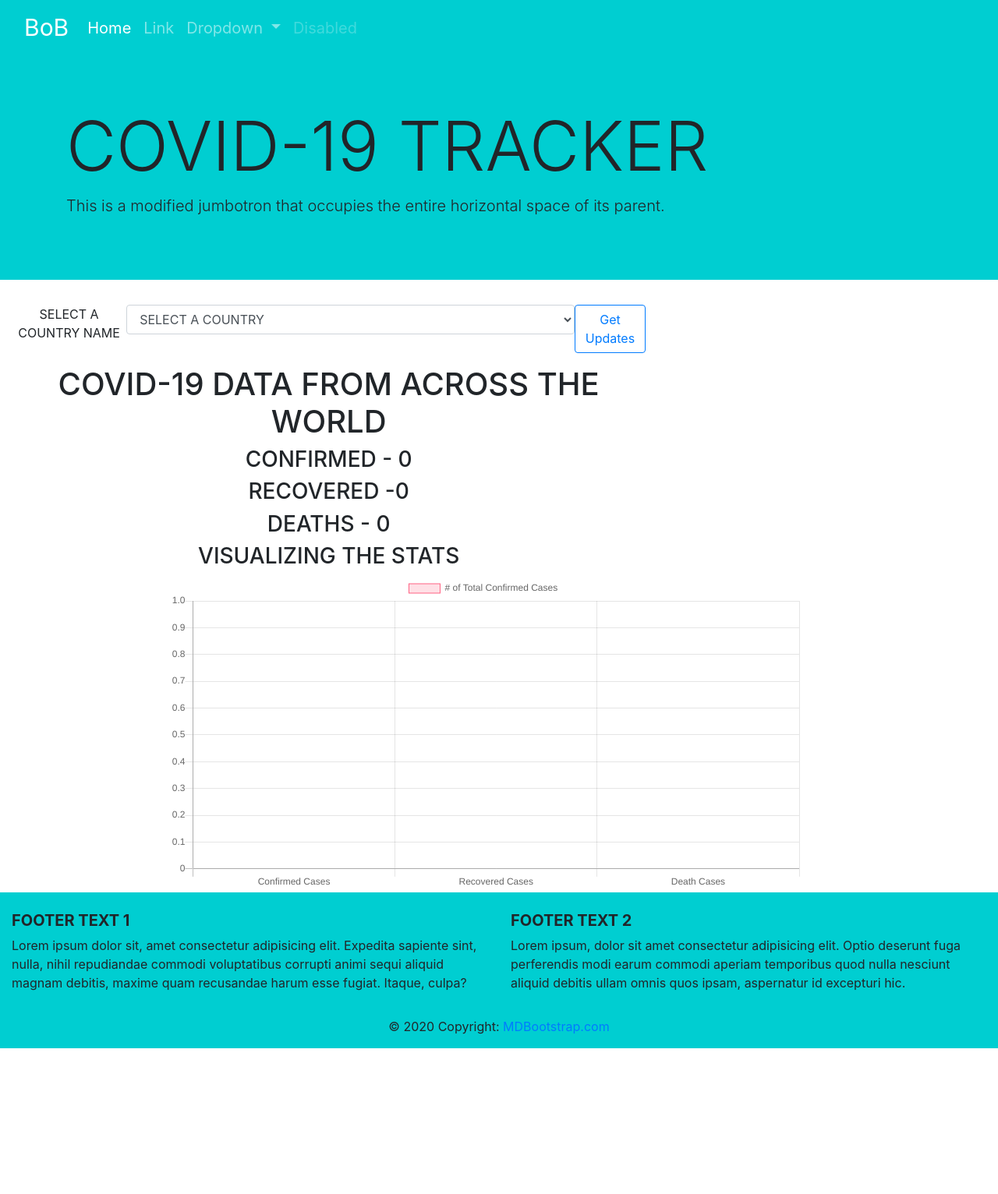
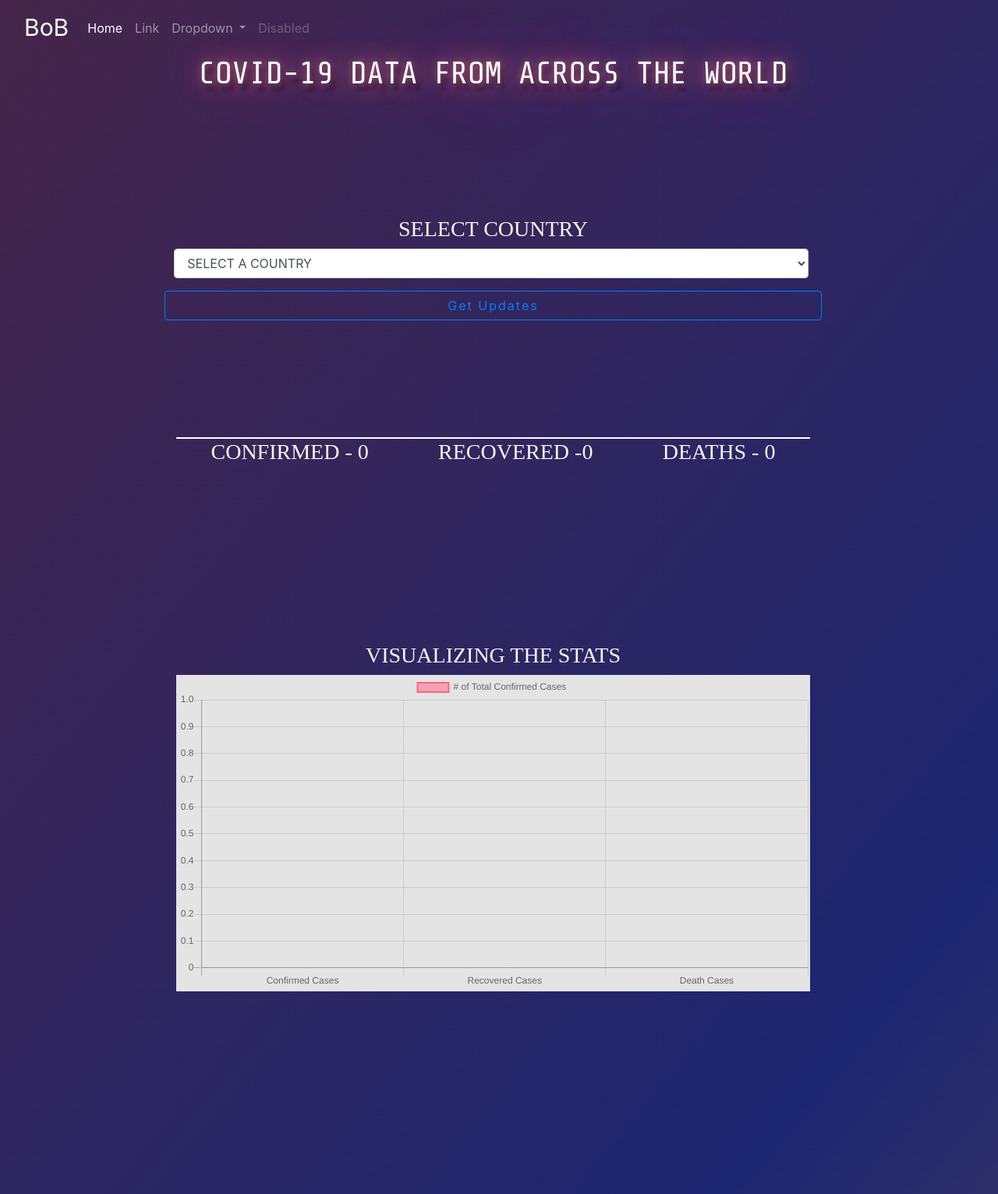
Before and after one commit to zaryab2000/trAck_COVID19_LiVe_dAta, a Django app: page /country_data/ in a window 1280 px wide. Shown: the whole page at 78% size. Before the commit the page ends 1345 px from the top, so only its background shows below. Run offline with Django 3.2, Linux system fonts and the light colour scheme; some libraries are stand-ins or nearby versions.

Commit message:
added frontend styling

```diff
--- a/trackerApp/static/trackerApp/main.css
+++ b/trackerApp/static/trackerApp/main.css
@@ -0,0 +1,225 @@
+@import url('https://fonts.googleapis.com/css2?family=Bungee&display=swap');
+@import url(https://fonts.googleapis.com/css?family=Share+Tech+Mono);
+body {
+	background: linear-gradient(-50deg, #F09819, #1D2671, #6b2525, #3b4371);
+	background-size: 500% 500%;
+  animation: gradient 30s ease infinite;
+
+}
+
+@keyframes gradient {
+	0% {
+		background-position: 0% 50%;
+	}
+	50% {
+		background-position: 100% 50%;
+	}
+	100% {
+		background-position: 0% 50%;
+	}
+}
+
+.container{
+    padding:230px 0px 180px 0px;
+    padding-left: 100px;
+    padding-right: 100px;
+}
+.containe{
+  padding:140px 0px 180px 0px;
+  padding-left: 100px;
+  padding-right: 100px;
+}
+.con{
+  padding:50px 0px 50px 0px;
+}
+.contain{
+  padding:150px 0px 80px 0px;
+}
+h1{
+  font-family: 'Share Tech Mono', monospace;
+  color:white;
+  font: normal 200px/ 100px 'Nixie One', Helvetica, Arial;
+color: #EEDDE0;
+text-shadow: 0 0 30px #EC637B,
+  0 0 10px rgba(230, 161, 173, 0.41),
+  0 0 100px #E6A1AD,
+  0 0 500px #F36780,
+  5px 9px 5px rgba(0, 0, 0, 0.5);
+
+}
+h2{
+    font-family: 'Share Tech Mono', monospace;
+    color:white;
+    font: normal 200px/ 100px 'Nixie One', Helvetica, Arial;
+	color: #EEDDE0;
+	text-shadow: 0 0 30px #EC637B,
+		0 0 10px rgba(230, 161, 173, 0.41),
+		0 0 100px #E6A1AD,
+		0 0 500px #F36780,
+		5px 9px 5px rgba(0, 0, 0, 0.5);
+
+
+
+}
+
+p{
+    font-family: 'Montserrat', sans-serif;
+    color:white;
+
+}
+
+.card{
+  display: block;
+  max-width: 100%;
+  background-color: rgb(104, 101, 101);
+  backface-visibility: hidden;
+  -webkit-backface-visibility: hidden;
+}
+.card:hover{
+  background-color: whitesmoke;
+  transform: scale(1.3, 1.3);
+
+}
+
+
+.block {
+  position: relative;
+  height: 100vh;
+}
+h1{ margin-bottom: 5vw;
+font-size: 10vw;
+line-height: 1.2em;
+}
+
+h1{
+  font-family: 'Share Tech Mono', monospace;
+  color:white;
+}
+
+a.tag {
+float:left;
+  display: block;
+  padding: 0.3em 0.8em;
+  margin: 0.1em;
+  text-transform: uppercase;
+  background-image: -webkit-linear-gradient(right, rgb(3, 15, 182), rgb(93, 105, 146));
+  border-radius: 2em;
+  transition: transform 0.3s;
+  transition-timing-function: ease-in;
+
+}
+a.tag:hover {
+  transform: scale(1.2);
+  background: linear-gradient(to right, #ff8a00, #da1b60);
+  -webkit-background-clip: text;
+  -webkit-text-fill-color: transparent;
+}
+a.tag1 {
+  float:left;
+    display: block;
+    padding: 0.3em 0.8em;
+    margin: 0.1em;
+    text-transform: uppercase;
+    background-image: -webkit-linear-gradient(right, rgb(3, 182, 42), rgb(41, 119, 113));
+    border-radius: 2em;
+    transition: transform 0.3s;
+    transition-timing-function: ease-in;
+
+  }
+  a.tag1:hover {
+    transform: scale(1.2);
+    background: linear-gradient(to right, #ff8a00, #da1b60);
+    -webkit-background-clip: text;
+    -webkit-text-fill-color: transparent;
+  }
+  a.tag2 {
+    float:left;
+      display: block;
+      padding: 0.3em 0.8em;
+      margin: 0.1em;
+      text-transform: uppercase;
+      background-image: -webkit-linear-gradient(right, rgb(184, 0, 0), rgb(105, 65, 37));
+      border-radius: 2em;
+      transition: transform 0.3s;
+      transition-timing-function: ease-in;
+
+    }
+    a.tag2:hover {
+      transform: scale(1.2);
+      background: linear-gradient(to right, #ff8a00, #da1b60);
+      -webkit-background-clip: text;
+      -webkit-text-fill-color: transparent;
+    }
+.box{
+  padding: 0.3em 0.8em;
+}
+.line{
+   position: relative;
+width: 100%;
+border: 1px solid #FFFFFF;
+}
+h3{
+  font-family: 'Cormorant Garamond', serif;;
+  color:whitesmoke;
+  float:horizontal;
+  font-size: 20px;
+  margin-top: -35px;
+
+}
+label{
+  font-family: 'Montserrat', sans-serif;
+  color:white;
+}
+.btn{
+	background-color: #111;
+	border: solid 1px #888;
+	padding: 8px 25px;
+	font-size: 26px;
+	letter-spacing: 2px;
+  cursor: pointer;
+  padding:50px 0px 50px 0px;
+}
+.bottom{
+  background-color: rgb(95, 63, 67);
+  padding: 0px;
+  margin: 0px;
+
+}
+h5{
+  color: black;
+  font-family: Verdana, Geneva, Tahoma, sans-serif;
+}
+.labels{
+color: black;
+}
+.nav{
+  position: fixed;
+}
+
+.boox{
+  width: 40%;
+  margin: 0 auto;
+  background: rgba(255,255,255,0.2);
+  padding: 35px;
+  border: 2px solid #fff;
+  border-radius: 20px/50px;
+  background-clip: padding-box;
+  text-align: center;
+}
+.line{
+  width: 100%;
+
+}
+.opt{
+background-color: #F36780;
+}
+.labels{
+  color: #EEDDE0;
+}
+.block{
+  height: 100%;
+  width: 100%;
+	line-height: 200px;
+	text-align: center;
+	background: #1D2671;
+}
--- a/trackerApp/templates/trackerApp/base_index.html
+++ b/trackerApp/templates/trackerApp/base_index.html
@@ -4,7 +4,7 @@
     <!-- Required meta tags -->
     <meta charset="utf-8">
     <meta name="viewport" content="width=device-width, initial-scale=1, shrink-to-fit=no">
-   <link rel="stylesheet" type="text/css" href="{% static 'main.css' %}">
+   <link rel="stylesheet" type="text/css" href="{% static 'trackerApp/main.css/' %}">
 
 
      <!--Chart js-->
@@ -18,7 +18,8 @@
     <title>COVID-19 TRACKER</title>
   </head>
   <body >
-      <nav class="navbar navbar-expand-lg navbar-dark navbar-inverse" style="background-color: #00CED1; font-size: 20px">
+    <div class="back">
+    <nav class="navbar navbar-expand-lg navbar-dark navbar-inverse ">
       <div class="container-fluid">
       <a class="navbar-brand" href="#" style=" font-size: 30px">BoB </a>
       <button class="navbar-toggler" type="button" data-toggle="collapse" data-target="#navbarSupportedContent" aria-controls="navbarSupportedContent" aria-expanded="false" aria-label="Toggle navigation">
@@ -51,17 +52,10 @@
 
 </div>
 <br>
-
-
 </div>
 </nav>
 
-    <div class="jumbotron jumbotron-fluid" style="background:DarkTurquoise;">
-      <div class="container">
-        <h1 class="display-2">COVID-19 TRACKER</h1>
-        <p class="lead">This is a modified jumbotron that occupies the entire horizontal space of its parent.</p>
-      </div>
-    </div>
+
 
 <div class="row">
         <div class="col-md-8">
@@ -85,58 +79,8 @@
 
       </div>
     </main>
-<!-- Footer -->
-<footer class="page-footer font-small teal pt-4" style="background:DarkTurquoise;">
-
-  <!-- Footer Text -->
-  <div class="container-fluid text-center text-md-left">
-
-    <!-- Grid row -->
-    <div class="row">
-
-      <!-- Grid column -->
-      <div class="col-md-6 mt-md-0 mt-3">
-
-        <!-- Content -->
-        <h5 class="text-uppercase font-weight-bold">Footer text 1</h5>
-        <p>Lorem ipsum dolor sit, amet consectetur adipisicing elit. Expedita sapiente sint, nulla, nihil
-          repudiandae commodi voluptatibus corrupti animi sequi aliquid magnam debitis, maxime quam recusandae
-          harum esse fugiat. Itaque, culpa?</p>
-
   </div>
-      <!-- Grid column -->
-
-      <hr class="clearfix w-100 d-md-none pb-3">
-
-      <!-- Grid column -->
-      <div class="col-md-6 mb-md-0 mb-3">
-
-        <!-- Content -->
-        <h5 class="text-uppercase font-weight-bold">Footer text 2</h5>
-        <p>Lorem ipsum, dolor sit amet consectetur adipisicing elit. Optio deserunt fuga perferendis modi earum
-          commodi aperiam temporibus quod nulla nesciunt aliquid debitis ullam omnis quos ipsam, aspernatur id
-          excepturi hic.</p>
-
-      </div>
-      <!-- Grid column -->
-
-    </div>
-    <!-- Grid row -->
-
-  </div>
-  <!-- Footer Text -->
-
-  <!-- Copyright -->
-  <div class="footer-copyright text-center py-3">© 2020 Copyright:
-    <a href="https://mdbootstrap.com/"> MDBootstrap.com</a>
-  </div>
-  <!-- Copyright -->
-
-</footer>
-<!-- Footer -->
-    <!-- Optional JavaScript
-    <!- jQuery first, then Popper.js, then Bootstrap JS -->
-
     <script src="https://cdnjs.cloudflare.com/ajax/libs/popper.js/1.14.7/umd/popper.min.js" integrity="sha384-UO2eT0CpHqdSJQ6hJty5KVphtPhzWj9WO1clHTMGa3JDZwrnQq4sF86dIHNDz0W1" crossorigin="anonymous"></script>
     <script src="https://stackpath.bootstrapcdn.com/bootstrap/4.3.1/js/bootstrap.min.js" integrity="sha384-JjSmVgyd0p3pXB1rRibZUAYoIIy6OrQ6VrjIEaFf/nJGzIxFDsf4x0xIM+B07jRM" crossorigin="anonymous"></script>
+
   </body>
--- a/trackerApp/templates/trackerApp/country_data.html
+++ b/trackerApp/templates/trackerApp/country_data.html
@@ -1,6 +1,7 @@
 {% extends 'trackerApp/base_index.html' %}
 
 {% block scripts %}
+
 <script>
 	$(document).ready(function(){
 		var confirmed = "{{confirmed}}"
@@ -15,12 +16,12 @@
 		            label: '# of Total Confirmed Cases ',
 		            data: [confirmed,recovered,death],
 		            backgroundColor: [
-		                'rgba(255, 99, 132, 0.2)',
+		                'rgba(255, 99, 132, 0.5)',
 		                'rgba(54, 162, 235, 0.2)',
-		                'rgba(255, 206, 86, 0.2)',
+		                'rgba(255, 206, 86, 0.5)',
 		                'rgba(75, 192, 192, 0.2)',
 		                'rgba(153, 102, 255, 0.2)',
-		                'rgba(255, 159, 64, 0.2)'
+		                'rgba(255, 159, 64, 0.5)'
 		            ],
 		            borderColor: [
 		                'rgba(255, 99, 132, 1)',
@@ -30,7 +31,7 @@
 		                'rgba(153, 102, 255, 1)',
 		                'rgba(255, 159, 64, 1)'
 		            ],
-		            borderWidth: 1
+		            borderWidth: 2
 		        }]
 		    },
 		    options: {
@@ -47,41 +48,46 @@
 
 </script>
 
+
 {% endblock scripts %}
 {% block content %}
-<div>
-	<div class="container" style="text-align: center;">
+<div class="text-center">
+	<h1 class="col-md-12 offset-md-3 text-center">COVID-19 DATA FROM ACROSS THE WORLD</h1>
+	<div class="contain" style="text-align: center;">
 		<!-- SELECT BOX -->
 		<form method="POST">
+			<h3 class="col-md-12 offset-md-3 text-center">SELECT COUNTRY</h3>
 			{%csrf_token%}
+		  <div class="form-group d-flex justify-content-center col-md-12 offset-md-2 text-center">
 
-		  <div class="form-group d-flex justify-content-center">
-		    <label for="exampleFormControlSelect1">SELECT A COUNTRY NAME</label>
-		    <select class="form-control" id="exampleFormControlSelect1 " name="country_name">
-		    <option>SELECT A COUNTRY </option>
+		    <select class=" opt form-control text-center align-middle col-md-12 offset-md-2  " id="exampleFormControlSelect1 " name="country_name">
+		    <option class="opt text-left align-middle ">SELECT A COUNTRY </option>
 		      {% for name in names %}
 		      <option >{{name}}</option>
 		      {% endfor %}
 		    </select>
-		  <button type="submit" class="btn btn-outline-primary">Get Updates</button>
+
 		  </div>
+		  <button type="submit " class="btn btn-outline-primary col-md-12 offset-md-3 text-center">Get Updates</button>
 	</form>
 
 
-
+	<div class="contain" style="text-align: center;">
 		<!-- OVERALL DATA -->
-		<h1>COVID-19 DATA FROM ACROSS THE WORLD</h1>
+		<form class="form-inline d-flex justify-content-around centre col-md-12 offset-md-3 text-center">
+			<div class="line"></div>
 		<h3>CONFIRMED - {{confirmed}}</h3>
 		<h3>RECOVERED -{{recovered}}</h3>
-		<h3>DEATHS - {{deaths}}</h3>
+		<h3>DEATHS - {{deaths}}</h3></form>
 	</div>
 
-	<div class="container" style="text-align: center;">
+	<div class="containe col-md-12 offset-md-3 text-center" width="500" height="250" style="margin-right:100px">
 		<h3>VISUALIZING THE STATS</h3>
-		<canvas id="myChart" width="500" height="250" style="margin-left:200px"></canvas>
+		<div class="block"   style="background-color: rgb(228, 228, 228);">
+			<canvas id="myChart" width="500" height="250" style="margin-right:200px; align-items: center;"></canvas></div>
 	</div>
 </div>
 
-
+</div>
 
 {% endblock %}
```
Also changed, not shown: trackerApp/templates/trackerApp/base.html (+30 -16 lines), trackerApp/templates/trackerApp/data.html (+22 -13 lines). Lines whose indentation alone changed are shown as unchanged.
